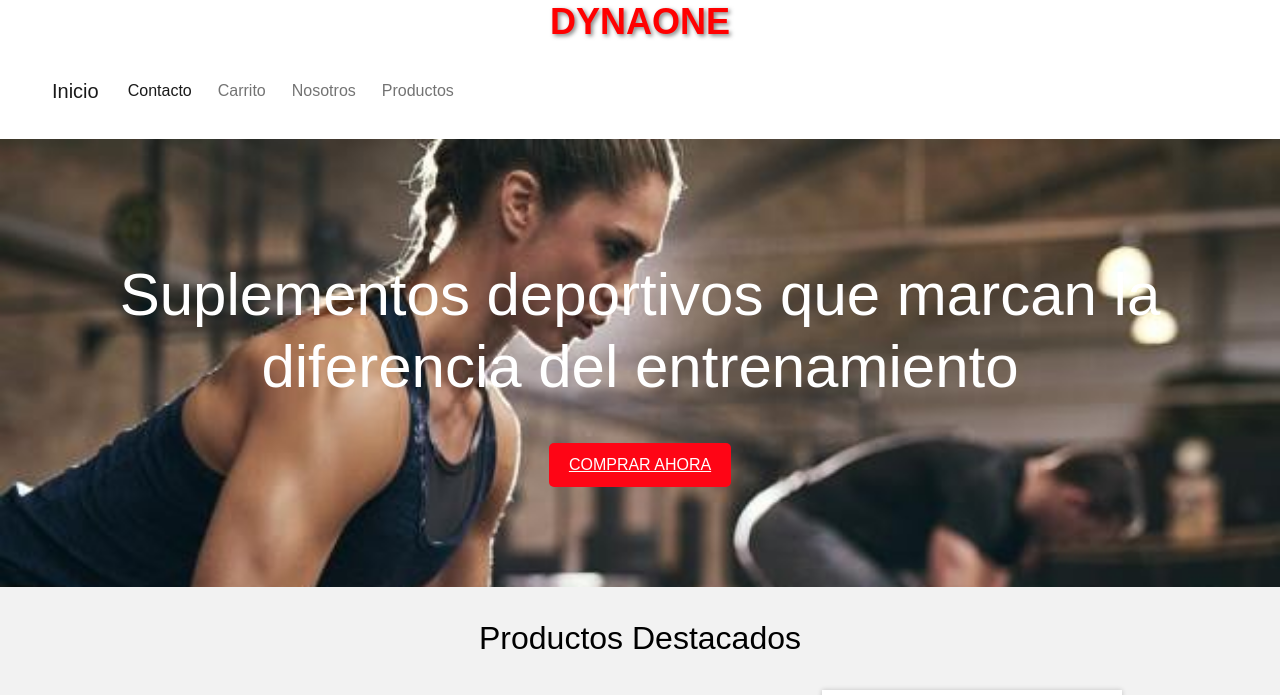
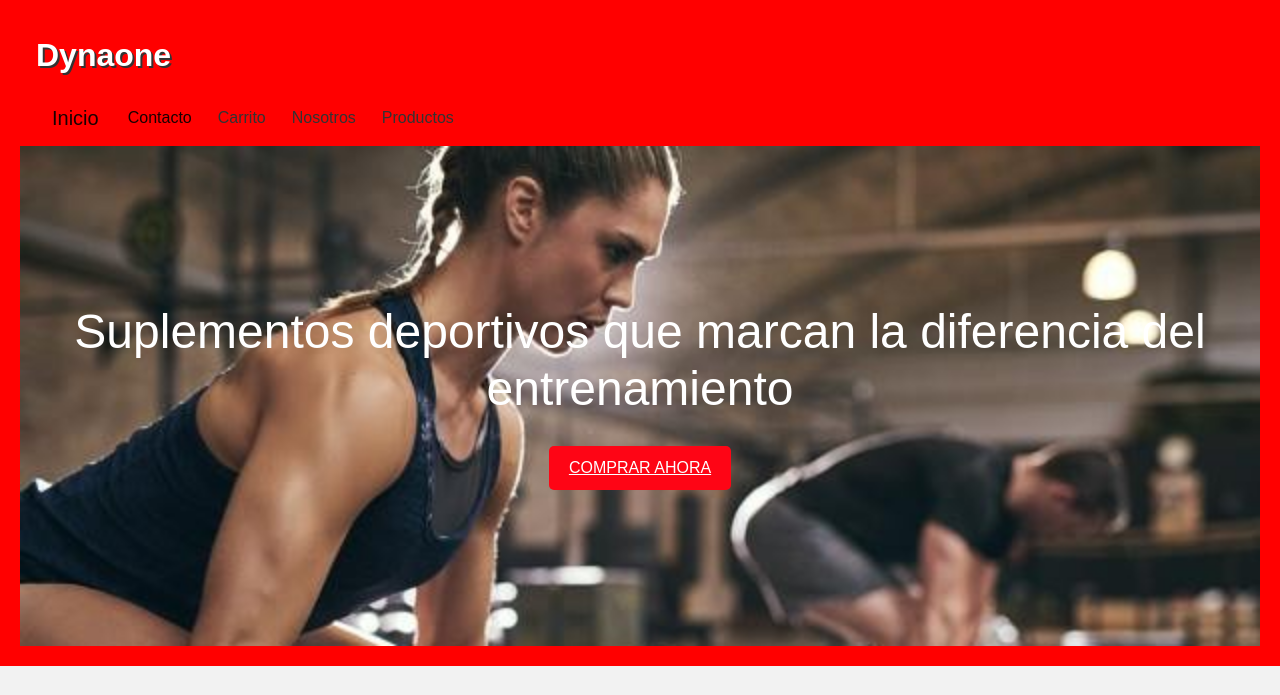
Before and after one commit to RamiroRolon/PreEntrega2Rolon, a plain HTML site: page index.html in a window 1280 px wide. Shown: the top 695 px of the page. Drawn offline with Linux system fonts and the light colour scheme.

Commit message:
Retoques

```diff
--- a/CSS/style.css
+++ b/CSS/style.css
@@ -7,21 +7,21 @@ body {
     color: black;
 }
 
-.barradenavegacion {
-    list-style: none;
-    margin: 0;
-    padding: 0;
+
+
+header {
+    background-color: red;
+    padding: 20px;
 }
 
-header {
-    margin-bottom: 20px;
+header h1 {
+    color: #fff;
+    margin: 0;
 }
 
 .container-fluid {
     max-width: 1200px;
-    /* Ajusta este valor según tus necesidades */
     margin: 0 auto;
-    /* Centra el contenedor horizontalmente */
 }
 
 nav {
@@ -33,44 +33,35 @@ nav .nav-item {
 }
 
 #titulo1 {
-  font-size: 36px; /* Ajusta el tamaño según tus preferencias */
-  font-weight: bold; /* Aplica un estilo de fuente en negrita */
-  text-transform: uppercase; /* Convierte el texto en mayúsculas */
-}
-
-#titulo1 {
-  color: #ff0000; /* Cambia el color del texto al rojo (#ff0000), puedes elegir otro color */
-  text-shadow: 2px 2px 4px rgba(0, 0, 0, 0.5); /* Agrega una sombra al texto */
-}
-
-#titulo1 {
-  margin-bottom: 20px; /* Agrega un margen inferior de 20px, ajusta según sea necesario */
-}
-
-
-
-header h1 {
-    margin: 0;
-    padding: 0;
-    color: rgb(254, 5, 21);
-    text-align: center;
+    font-size: 2rem;
+    font-weight: bold;
+    font-family: sans-serif;
+    text-shadow: 2px 2px #333;
+    background-color: red;
+    padding: 0.5em;
 }
 
 nav ul {
+    display: flex;
+    justify-content: center;
+    list-style: none;
     margin: 0;
-    padding: 0;
-    display: flex;
-    justify-content: space-between;
-    align-items: center;
+    padding: 0 ;
 }
 
 nav li {
     margin: 0 10px;
 }
 
-nav a {
-    color: #fff;
+
+.nav-link {
+    color: #333;
 }
+
+.form-control {
+    font-size: 1.2rem;
+}
+
 
 /* Estilos para dispositivos móviles */
 @media screen and (max-width: 768px) {
@@ -78,6 +69,9 @@ nav a {
         padding: 10px;
     }
 
+    .container-fluid {
+        padding: 0 10px;
+    }
     header h1 {
         font-size: 24px;
     }
@@ -85,6 +79,9 @@ nav a {
     nav ul {
         flex-direction: column;
         align-items: flex-start;
+        margin-top: 10px;
+        margin-bottom: 10px;
+
     }
 
     nav li {
@@ -103,6 +100,9 @@ nav a {
         padding: 8px 16px;
         font-size: 14px;
     }
+    .btn-outline-success {
+        font-size: 1rem;
+    }
 }
 
 /* Estilos del Banner */
@@ -111,15 +111,19 @@ nav a {
     background-image: url(/images/genteentrenando2.jpg);
     background-size: cover;
     background-position: top;
-    padding: 100px 20px;
+    height: 500px;
+    display: flex;
+    flex-direction: column;
+    justify-content: center;
+    align-items: center;
     text-align: center;
-    Color: white
+    color: red;
 }
 
 .banner h2 {
-    font-size: 60px;
-    margin: 0;
-    padding: 20px 0;
+    color: white;
+    font-size: 3rem;
+    text-align: center;
 }
 
 .btn-comprar {
@@ -134,12 +138,12 @@ nav a {
 }
 
 .btn-comprar:hover {
-    background-color: rgb(9, 5, 3);
+    background-color: rgb(9, 5, 3) !important;
 }
 
 /* Estilos de index.html */
 #metodosDePago {
-    background-color: #f7f7f7;
+    background-color: #f2f2f2;
     padding: 2em;
     text-align: center;
 }
@@ -148,14 +152,13 @@ nav a {
     display: flex;
     justify-content: center;
     align-items: center;
-    flex-wrap: wrap gap: 2em;
+    flex-wrap: wrap;
+    gap: 2em;
 }
 
 .metodosdepago {
     flex: 0;
-    0;
-    300px;
-    margin- bottom: 2em;
+    margin-bottom: 2 rem;
 }
 
 .pagos img {
@@ -187,10 +190,11 @@ nav a {
     background-color: #fff;
     box-shadow: 0px 0px 5px rgba(0, 0, 0, 0.2);
     text-align: center;
+    padding: 2em;
 }
 
 .Ofertas img {
-    width: 100%;
+    max-width: 100%;
     height: auto;
     margin-top: 1em;
 }
@@ -209,12 +213,14 @@ nav a {
     font-size: 1em;
     text-decoration: line-through;
     color: #999;
+    margin-top: 0;
 }
 
 .precioNuevo {
     font-size: 1.5em;
     font-weight: bold;
-    margin: 1em 0;
+    margin-top: 1em 0;
+    margin-bottom: 0;
 }
 
 button {
@@ -223,6 +229,7 @@ button {
     color: #fff;
     padding: 1em 2em;
     cursor: pointer;
+    box-shadow: none;
 }
 
 
--- a/index.html
+++ b/index.html
@@ -35,12 +35,13 @@
           </div>
         </div>
       </nav>
-    </header>
+
 <main>
     <section class="banner"><!--Banner y foto-->
         <h2>Suplementos deportivos que marcan la diferencia del entrenamiento</h2>
         <a href="pages/CarritoDeCompras.html" class="btn-comprar">Comprar ahora</a>
     </section>
+</header>
     <section id="productosDestacados"> <!-- Seccion de productos destacados -->
         <h2>Productos Destacados</h2>
         <div class="listaDeProductos">
@@ -115,10 +116,11 @@
 			</div>
 		</div>
 	</section>
-    </main>
-<footer> <!-- Barra de abajo con copyright/Instagram/Celular -->
+<footer> <div> <!-- Barra de abajo con copyright/Instagram/Celular -->
     <p>&copy; Dynaone - <a href="https://www.instagram.com/dynaone/" target="_blank"> Instagram</a> Tel: 1168540103 </p>
+</div>
 </footer>
+</main>
 <script src="CSS/js/bootstrap.js"></script>
 </body>
 </html>
--- a/pages/CarritoDeCompras.html
+++ b/pages/CarritoDeCompras.html
@@ -113,4 +113,5 @@
 <footer>
   <p>&copy; Dynaone - <a href="https://www.instagram.com/dynaone/" target="_blank"> Instagram</a> Tel: 1168540103 </p>
 </footer>
+<script src="../CSS/js/bootstrap.js"></script>
 </html>
```
Also changed, not shown: pages/Contacto.Html (+1 -0 lines), pages/Nosotros.html (+1 -0 lines), pages/Productos.html (+4 -0 lines).
